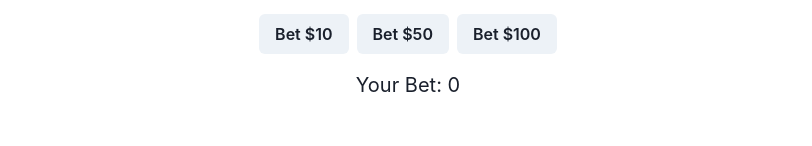
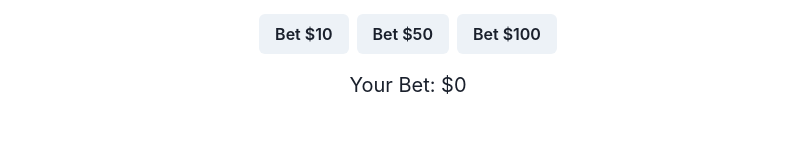
Before and after one commit to GPT-Engineer-App/blackjack-buddy, a React (Vite) app: page / in a window 1280 px wide. Shown: the part 171-317 px from the top of the page, without its empty margins (232-1044 px from the left). Built offline with nearby package versions, Linux system fonts and the light colour scheme.

Commit message:
Can you add a $ in front of the number in the Your Bet: element?
Added a "$" symbol in front of the current bet amount in the Your Bet display element.

```diff
--- a/src/pages/Index.jsx
+++ b/src/pages/Index.jsx
@@ -219,7 +219,7 @@ const Index = () => {
           </Button>
         </HStack>
         <HStack>
-          <Text fontSize="xl">Your Bet: {currentBet}</Text>
+          <Text fontSize="xl">Your Bet: ${currentBet}</Text>
         </HStack>
       </VStack>
       <HStack justifyContent="center" spacing={4} mb={4}>
```
